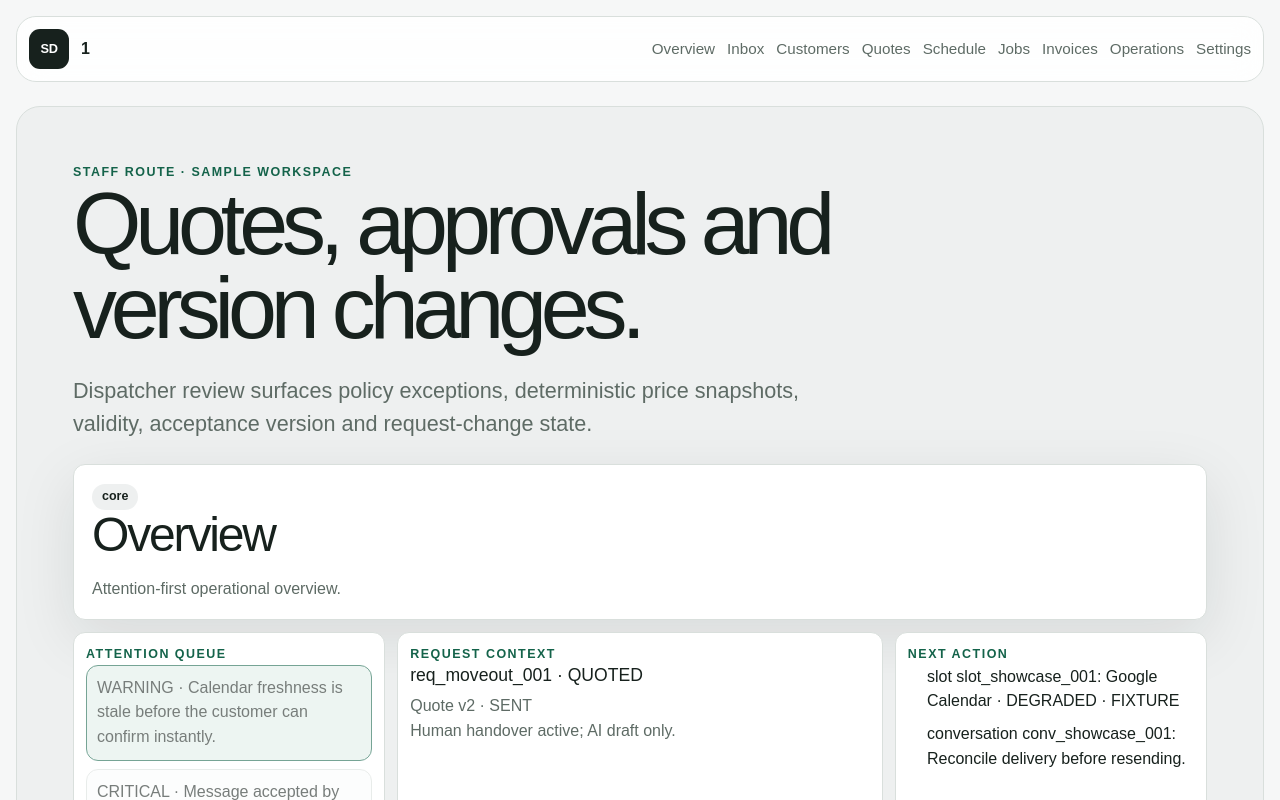
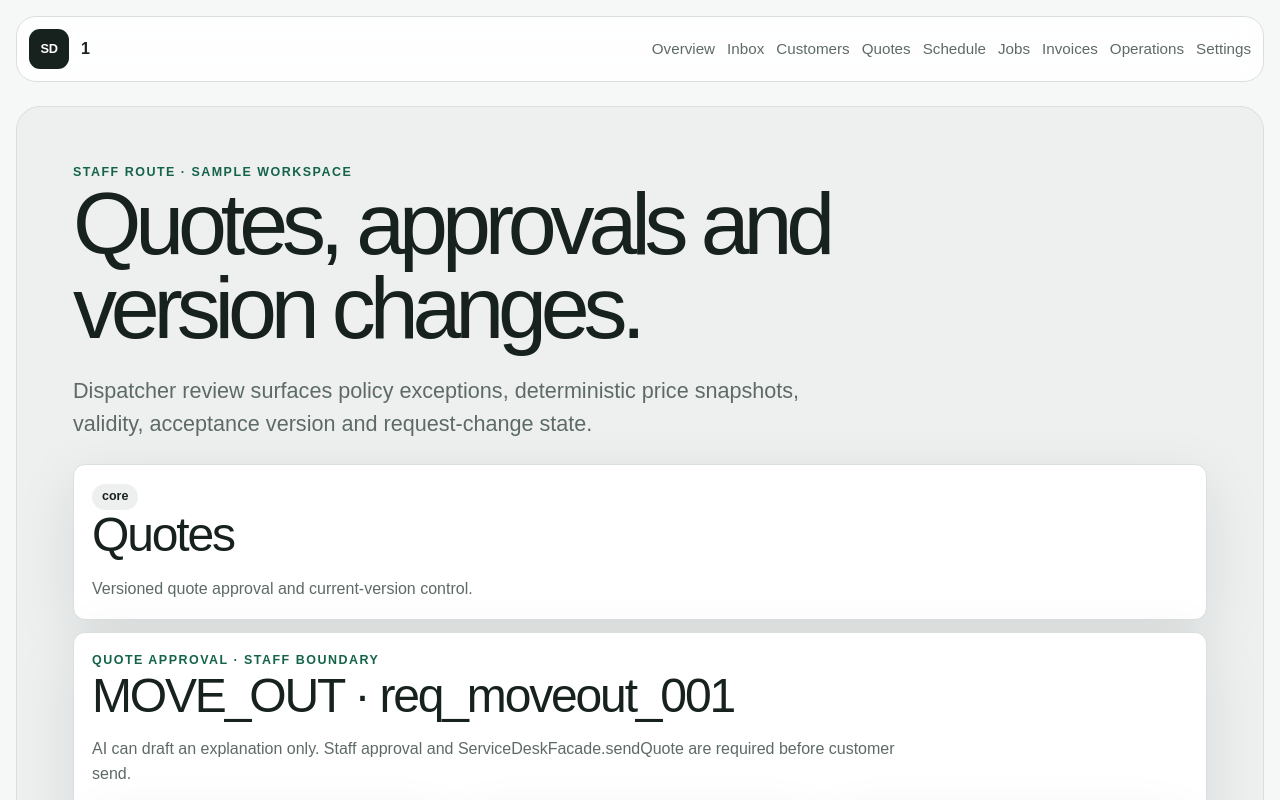
Before and after one commit to SaamVR/ServiceDesk, a Next.js app: page /app/1/quotes in a window 1280 px wide. Shown: the top 800 px of the page. Built offline with nearby package versions, Linux system fonts and the light colour scheme.

Commit message:
feat(staff): map quotes route to module

```diff
--- a/src/app/app/[workspace]/quotes/page.tsx
+++ b/src/app/app/[workspace]/quotes/page.tsx
@@ -6,6 +6,7 @@ export default async function StaffQuotesPage({ params }: { params: Promise<{ wo
   return (
     <OperationalRoute
       surface="staff"
+        staffModule="quotes"
       workspaceLabel={workspace}
       title="Quotes, approvals and version changes."
       description="Dispatcher review surfaces policy exceptions, deterministic price snapshots, validity, acceptance version and request-change state."
```
